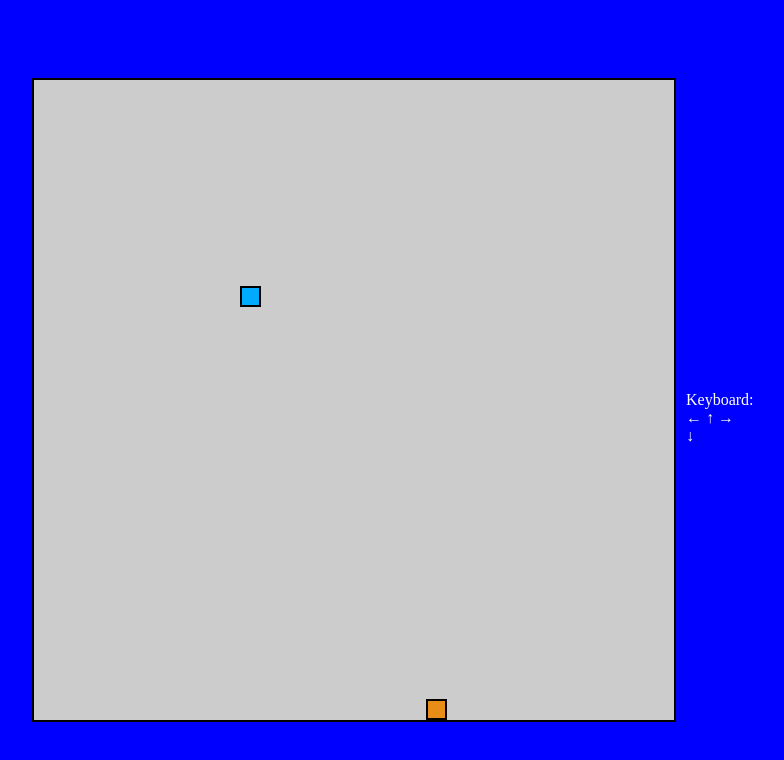
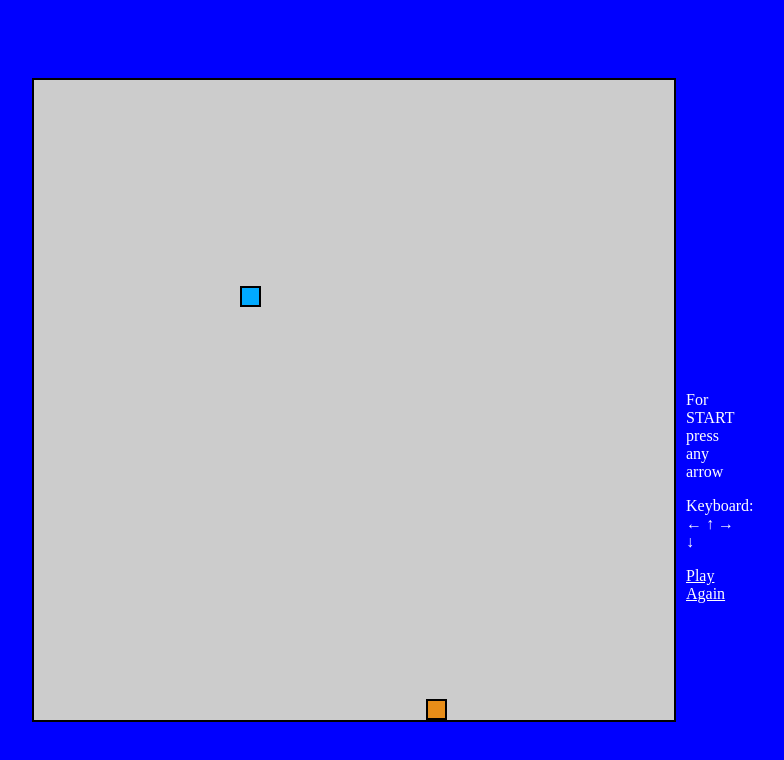
Before and after one commit to aticodein/snake-javascript, a plain HTML site: page index.html in a window 1280 px wide. Shown: the whole page, without its empty margins (251-1035 px from the left). Drawn offline with Linux system fonts and the light colour scheme.

Commit message:
added play again

```diff
--- a/index.html
+++ b/index.html
@@ -13,7 +13,9 @@
 
    <div id="game-board" class="item"></div>
    <div class="controll">
+    <p>For START press any arrow</p>
     <p>Keyboard: &#x2190; &#x2191; &#x2192; &#x2193;</p>
+    <p><a href="https://aticodein.github.io/snake-javascript/" style="color: white">Play Again</a></p>
    </div>
 </body>
 </html>
```
